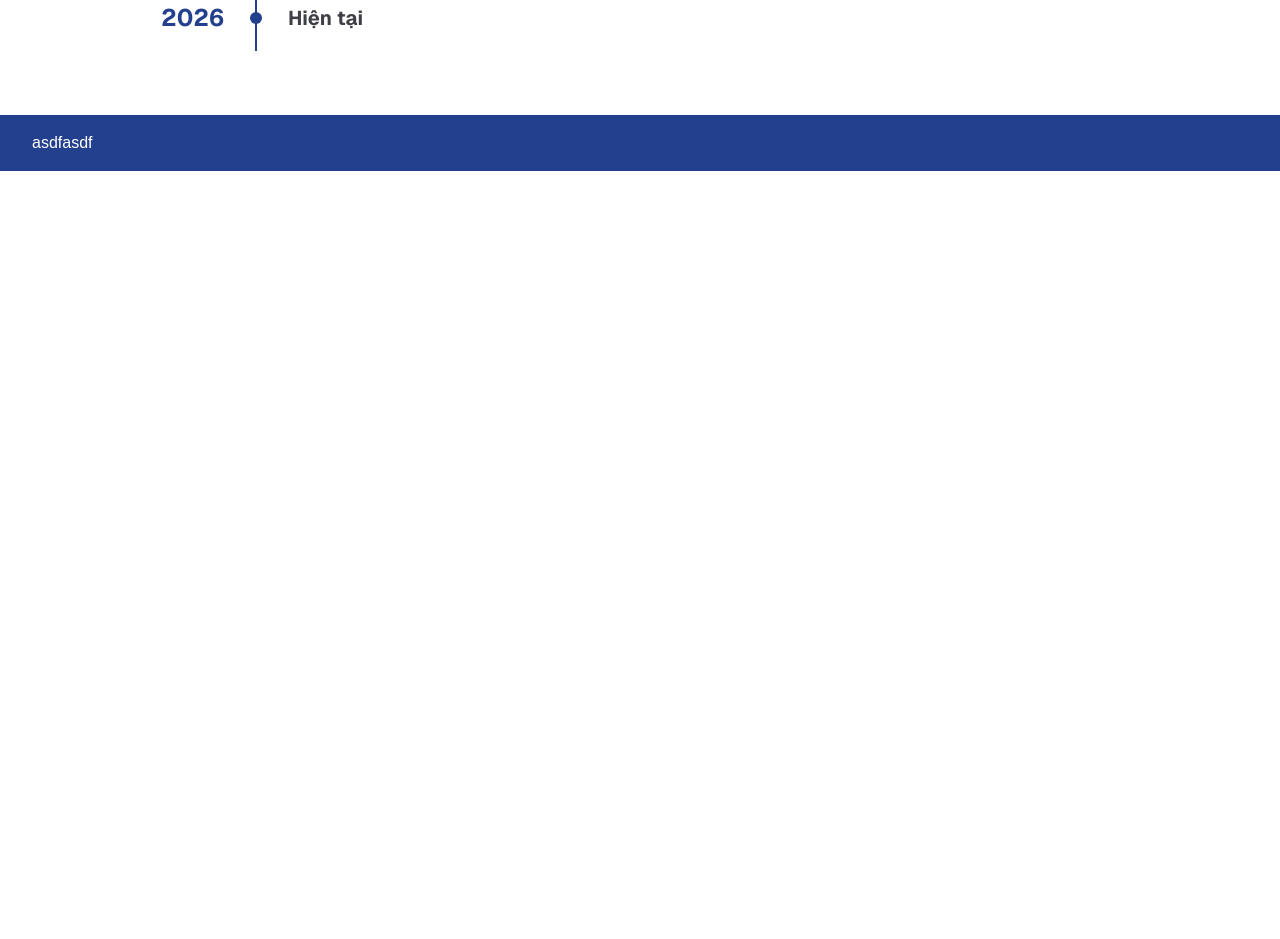
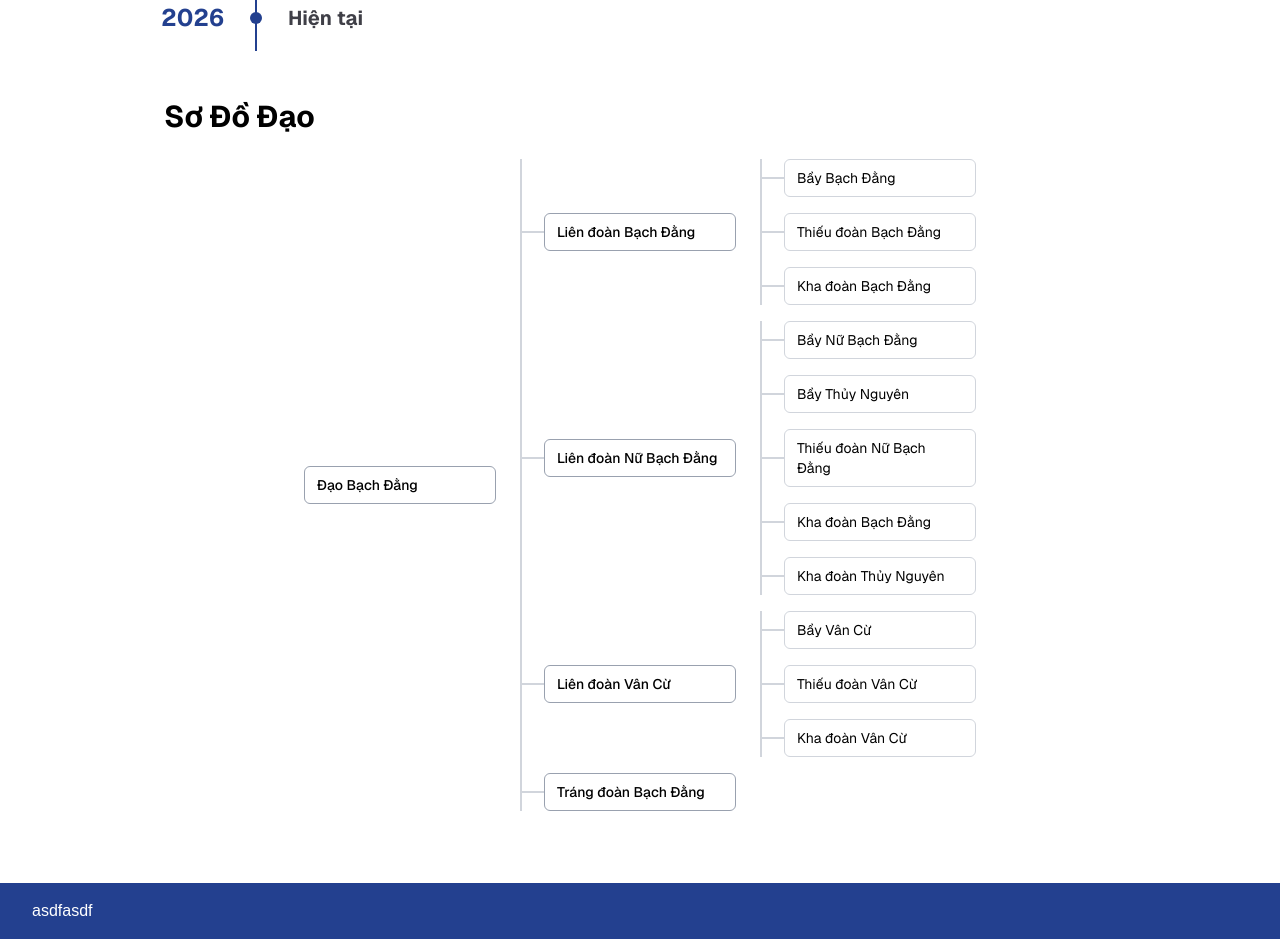
Before and after one commit to KayGV25/Dao_Bach_Dang, a Next.js app: page / in a window 1280 px wide. Shown: the part 1100-2039 px from the top of the page. Before the commit the page ends 1271 px from the top, so only its background shows below. Built offline with nearby package versions, Linux system fonts and the light colour scheme.

Commit message:
(FEAT)[DBD-16] Add Structure graph

```diff
--- a/app/page.tsx
+++ b/app/page.tsx
@@ -1,6 +1,8 @@
 import { ImageCarousel } from "@/components/atom/imageCarousel";
 import { TIMELINE } from "@/constants/timeline";
 import { VerticalTimeline } from "@/components/timeline";
+import { HierarchyGraph } from './../components/graph';
+import { STRUCTURE_GRAPH } from "@/constants/graph";
 
 const BG_DAO = [
   "/bg_dao_1.jpg",
@@ -13,10 +15,16 @@ export default function Home() {
   return (
     <div className="flex flex-col w-full bg-background font-sans text-black gap-8">
       <ImageCarousel images={BG_DAO} text="Đạo Bạch Đằng" interval={5000}/>
-      <section className="max-w-5xl px-4 mx-auto">
-        <div className="w-full flex flex-col gap-6">
-          <h1 className="text-3xl font-bold mx-auto sm:mx-0 sm:pl-5 w-fit">Lịch Sử Hình Thành</h1>
-          <VerticalTimeline timeline={TIMELINE}/>
+      <section className="max-w-5xl w-full px-4 mx-auto">
+        <div className="w-full flex flex-col gap-8">
+          <div className="w-full flex flex-col gap-6">
+            <h1 className="text-3xl font-bold mx-auto sm:mx-0 sm:pl-5 w-fit">Lịch Sử Hình Thành</h1>
+            <VerticalTimeline timeline={TIMELINE}/>
+          </div>
+          <div>
+            <h1 className="text-3xl font-bold mx-auto sm:mx-0 sm:pl-5 w-fit">Sơ Đồ Đạo</h1>
+            <HierarchyGraph data={STRUCTURE_GRAPH}/>
+          </div>
         </div>
       </section>
     </div>
--- /dev/null
+++ b/components/atom/graphnode.tsx
@@ -0,0 +1,121 @@
+import { GraphStructure } from "@/constants/graph";
+
+type GraphNodeProps = {
+  node: GraphStructure | string;
+  depth?: number;
+};
+
+type DesktopNodeProps = {
+  node: GraphStructure | string;
+  path: string;
+  activePath: string | null;
+  setActivePath: (p: string | null) => void;
+};
+
+export function GraphNode({ node, depth = 0 }: GraphNodeProps) {
+  const indentClass = depth > 0 ? "ml-4" : "";
+
+  /* ---------- Leaf ---------- */
+  if (typeof node === "string") {
+    return (
+      <div className={`relative ${indentClass}`}>
+        <span className="block w-full rounded-md border border-gray-300 bg-white px-3 py-2 text-sm wrap-break-words">
+          {node}
+        </span>
+      </div>
+    );
+  }
+
+  return (
+    <div className={`relative ${indentClass}`}>
+      {/* Node */}
+      <span className="block w-full rounded-md border border-gray-400 bg-white px-3 py-2 text-sm font-medium wrap-break-words">
+        {node.title}
+      </span>
+
+      {/* Children */}
+      {node.composed_of && (
+        <div className="mt-3 flex flex-col gap-2 ml-4 border-l border-gray-300">
+          {node.composed_of.map((child, i) => (
+            <GraphNode key={i} node={child} depth={depth + 1} />
+          ))}
+        </div>
+      )}
+    </div>
+  );
+}
+
+export function DesktopGraphNode({
+  node,
+  path,
+  activePath,
+  setActivePath,
+}: DesktopNodeProps) {
+  const isActive = activePath !== null && activePath.startsWith(path);
+
+  if (typeof node === "string") {
+    return (
+      <span
+        onMouseEnter={() => setActivePath(path)}
+        onMouseLeave={() => setActivePath(null)}
+        className={`inline-block w-48 rounded-md border px-3 py-2 text-sm wrap-break-words transition-colors hover:cursor-pointer
+          ${
+            isActive
+              ? "border-primary bg-primary/10 text-primary"
+              : "border-gray-300 bg-white"
+          }
+        `}
+      >
+        {node}
+      </span>
+    );
+  }
+
+  return (
+    <div className="grid grid-cols-[auto_1fr] gap-x-6 items-center">
+      {/* Parent */}
+      <span
+        onMouseEnter={() => setActivePath(path)}
+        onMouseLeave={() => setActivePath(null)}
+        className={`inline-block w-48 rounded-md border px-3 py-2 text-sm font-medium wrap-break-words transition-colors hover:cursor-pointer
+          ${
+            isActive
+              ? "border-primary bg-primary/10 text-primary"
+              : "border-gray-400 bg-white"
+          }
+        `}
+      >
+        {node.title}
+      </span>
+
+      {/* Children */}
+      {node.composed_of && (
+        <div className="relative grid auto-rows-max gap-y-4">
+          <div className="absolute left-0 top-0 bottom-0 w-0.5 bg-gray-300" />
+
+          {node.composed_of.map((child, i) => {
+            const childPath = `${path}-${i}`;
+
+            return (
+              <div
+                key={i}
+                className="grid grid-cols-[1.5rem_auto] items-center"
+                onMouseEnter={() => setActivePath(childPath)}
+                onMouseLeave={() => setActivePath(null)}
+              >
+                <div className="h-0.5 bg-gray-300" />
+
+                <DesktopGraphNode
+                  node={child}
+                  path={childPath}
+                  activePath={activePath}
+                  setActivePath={setActivePath}
+                />
+              </div>
+            );
+          })}
+        </div>
+      )}
+    </div>
+  );
+}
--- /dev/null
+++ b/components/graph.tsx
@@ -0,0 +1,30 @@
+'use client'
+import { GraphStructure } from "@/constants/graph";
+import { GraphNode, DesktopGraphNode } from "@/components/atom/graphnode";
+import { useState } from "react";
+
+type GraphProps = {
+    data: GraphStructure;
+};
+
+export function HierarchyGraph({ data }: GraphProps) {
+  const [activePath, setActivePath] = useState<string | null>(null);
+  return (
+    <div className="w-full px-4 py-6">
+      {/* Mobile */}
+      <div className="block md:hidden">
+        <GraphNode node={data} />
+      </div>
+
+      {/* Desktop */}
+      <div className="hidden mx-auto w-fit md:block">
+        <DesktopGraphNode
+          node={data}
+          path="0"
+          activePath={activePath}
+          setActivePath={setActivePath}
+        />
+      </div>
+    </div>
+  );
+}
--- /dev/null
+++ b/constants/graph.ts
@@ -0,0 +1,43 @@
+export type GraphStructure = {
+    title: string,
+    composed_of?: Array<GraphStructure | string>
+}
+
+export const STRUCTURE_GRAPH: GraphStructure = {
+    "title": "Đạo Bạch Đằng",
+    "composed_of": [
+        {
+            "title": "Liên đoàn Bạch Đằng",
+            "composed_of": [
+                "Bầy Bạch Đằng",
+                "Thiếu đoàn Bạch Đằng",
+                "Kha đoàn Bạch Đằng"
+            ]
+        },
+        {
+            "title": "Liên đoàn Nữ Bạch Đằng",
+            "composed_of": [
+                "Bầy Nữ Bạch Đằng",
+                "Bầy Thủy Nguyên",
+                "Thiếu đoàn Nữ Bạch Đằng",
+                "Kha đoàn Bạch Đằng",
+                "Kha đoàn Thủy Nguyên"
+            ]
+        },
+        {
+            "title": "Liên đoàn Vân Cừ",
+            "composed_of": [
+                "Bầy Vân Cừ",
+                "Thiếu đoàn Vân Cừ",
+                "Kha đoàn Vân Cừ"
+            ]
+        },
+        {
+            "title": "Tráng đoàn Bạch Đằng"
+        }
+    ]
+}
+
+export const TITLE_GRAPH = {
+
+}
```
